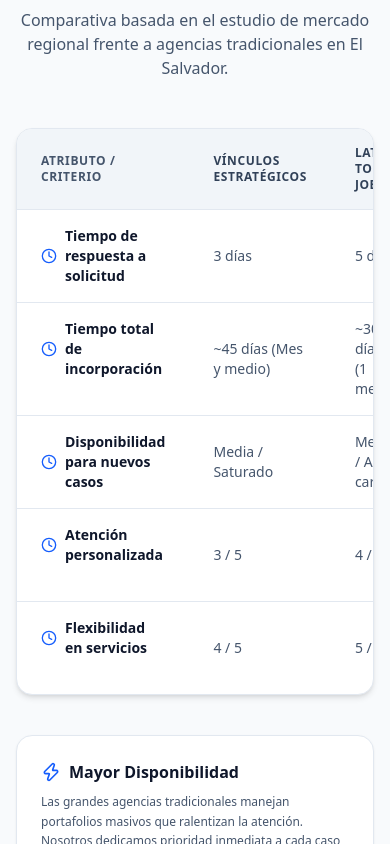
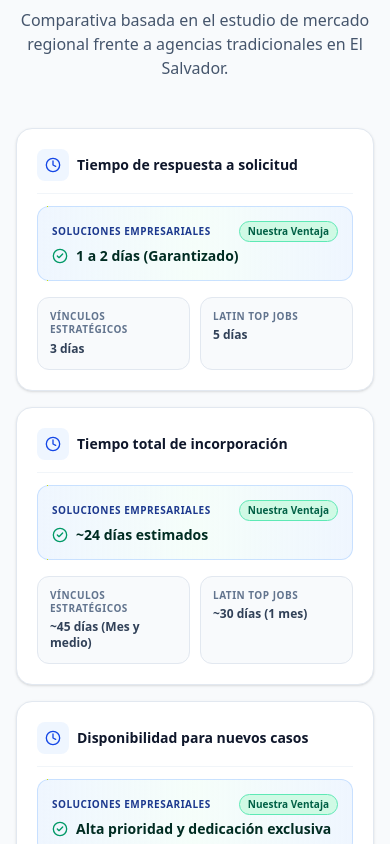
Before and after one commit to carlosBenitez0/soluciones-empresariales, a Next.js app: page / in a window 390 px wide. Shown: the part 3500-4344 px from the top of the page. Built offline with nearby package versions, Linux system fonts and the light colour scheme.

Commit message:
fix(responsive): add card-based view for competitor comparison matrix on mobile devices

```diff
--- a/src/components/landing/CompetitorMatrix.tsx
+++ b/src/components/landing/CompetitorMatrix.tsx
@@ -22,8 +22,51 @@
           </p>
         </div>
 
-        {/* Comparison Table */}
-        <div className="bg-white rounded-2xl overflow-hidden border border-slate-200 shadow-md">
+        {/* Mobile Card-Based View (Visible on Small Screens) */}
+        <div className="block md:hidden space-y-4">
+          {COMPETITOR_COMPARISON.map((row, idx) => (
+            <div key={idx} className="bg-white p-5 rounded-2xl border border-slate-200 shadow-sm space-y-3">
+              {/* Attribute Header */}
+              <div className="flex items-center gap-2 border-b border-slate-100 pb-3">
+                <div className="w-8 h-8 rounded-lg bg-blue-50 text-blue-700 flex items-center justify-center shrink-0">
+                  <Clock className="w-4 h-4" />
+                </div>
+                <h3 className="font-extrabold text-slate-900 text-sm">{row.attribute}</h3>
+              </div>
+
+              {/* Soluciones Empresariales Highlight Box */}
+              <div className="bg-gradient-to-r from-blue-50 via-emerald-50/50 to-blue-50 p-3.5 rounded-xl border border-blue-200/80">
+                <div className="flex items-center justify-between mb-1">
+                  <span className="text-[10px] font-extrabold text-blue-900 uppercase tracking-wider">
+                    Soluciones Empresariales
+                  </span>
+                  <span className="text-[10px] font-bold px-2 py-0.5 rounded-full bg-emerald-100 text-emerald-800 border border-emerald-300">
+                    Nuestra Ventaja
+                  </span>
+                </div>
+                <div className="flex items-center gap-2 font-bold text-slate-900 text-sm mt-1">
+                  <CheckCircle2 className="w-4 h-4 text-emerald-600 shrink-0" />
+                  <span className="text-emerald-950 font-extrabold">{row.solucionesEmpresariales}</span>
+                </div>
+              </div>
+
+              {/* Competitors Comparison Grid */}
+              <div className="grid grid-cols-2 gap-2.5 text-xs pt-1">
+                <div className="bg-slate-50 p-3 rounded-xl border border-slate-200 space-y-1">
+                  <span className="text-[10px] font-bold text-slate-500 block uppercase tracking-wider">Vínculos Estratégicos</span>
+                  <span className="font-bold text-slate-700 block">{row.vinculosEstrategicos}</span>
+                </div>
+                <div className="bg-slate-50 p-3 rounded-xl border border-slate-200 space-y-1">
+                  <span className="text-[10px] font-bold text-slate-500 block uppercase tracking-wider">Latin Top Jobs</span>
+                  <span className="font-bold text-slate-700 block">{row.latinTopJobs}</span>
+                </div>
+              </div>
+            </div>
+          ))}
+        </div>
+
+        {/* Desktop Table View (Visible on Medium & Larger Screens) */}
+        <div className="hidden md:block bg-white rounded-2xl overflow-hidden border border-slate-200 shadow-md">
           <div className="overflow-x-auto">
             <table className="w-full text-left border-collapse">
               <thead>
```
